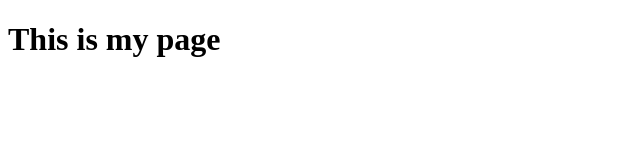
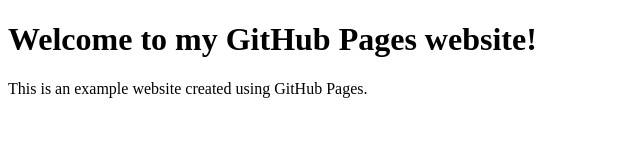
Before and after one commit to wmd0/notes-share, a plain HTML site: page index.html in a window 1280 px wide. Shown: the whole page, without its empty margins (0-640 px from the left). Drawn offline with Linux system fonts and the light colour scheme.

Commit message:
hopefully index.html loads now

```diff
--- a/index.html
+++ b/index.html
@@ -1,11 +1,10 @@
 <!DOCTYPE html>
-
 <html>
     <head>
-        <title> Notes </title>
+        <title>My GitHub Pages Website</title>
     </head>
-
     <body>
-        <h1> This is my page </h1>
+        <h1>Welcome to my GitHub Pages website!</h1>
+        <p>This is an example website created using GitHub Pages.</p>
     </body>
 </html>
```
